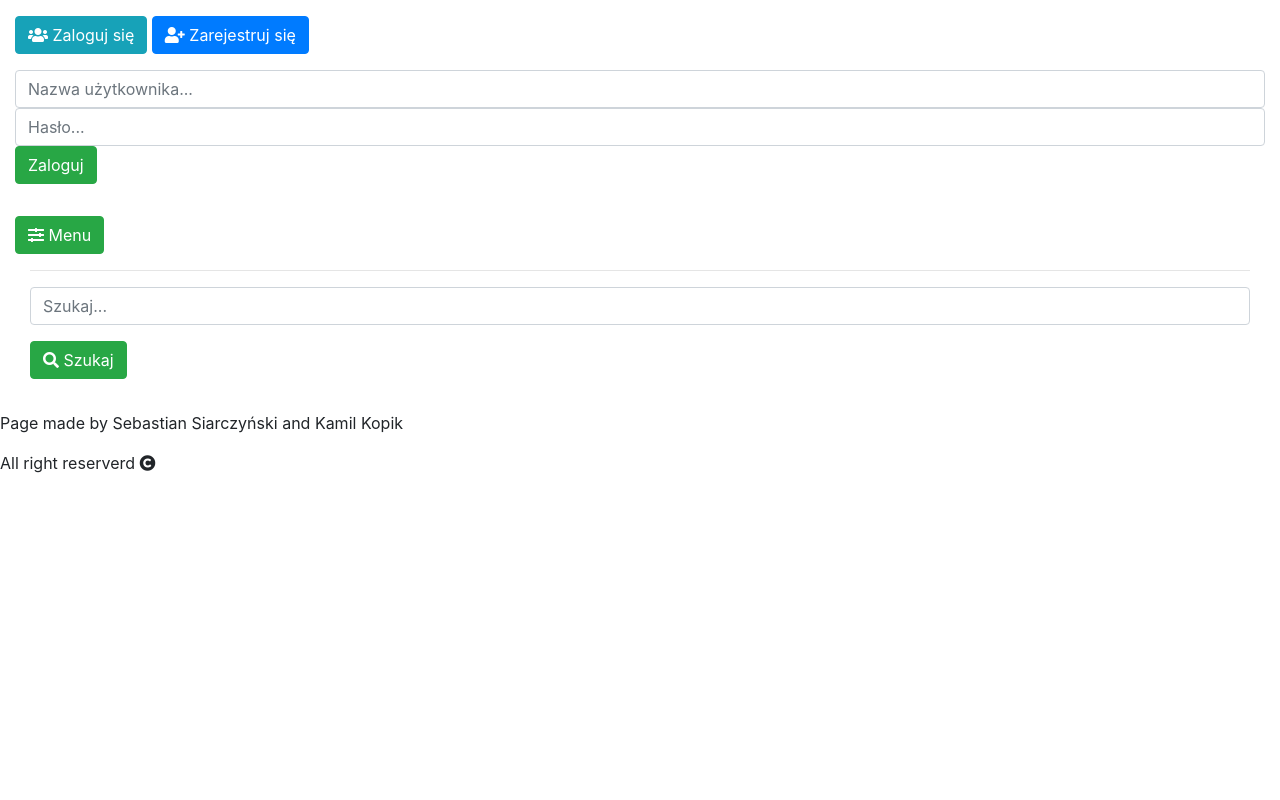
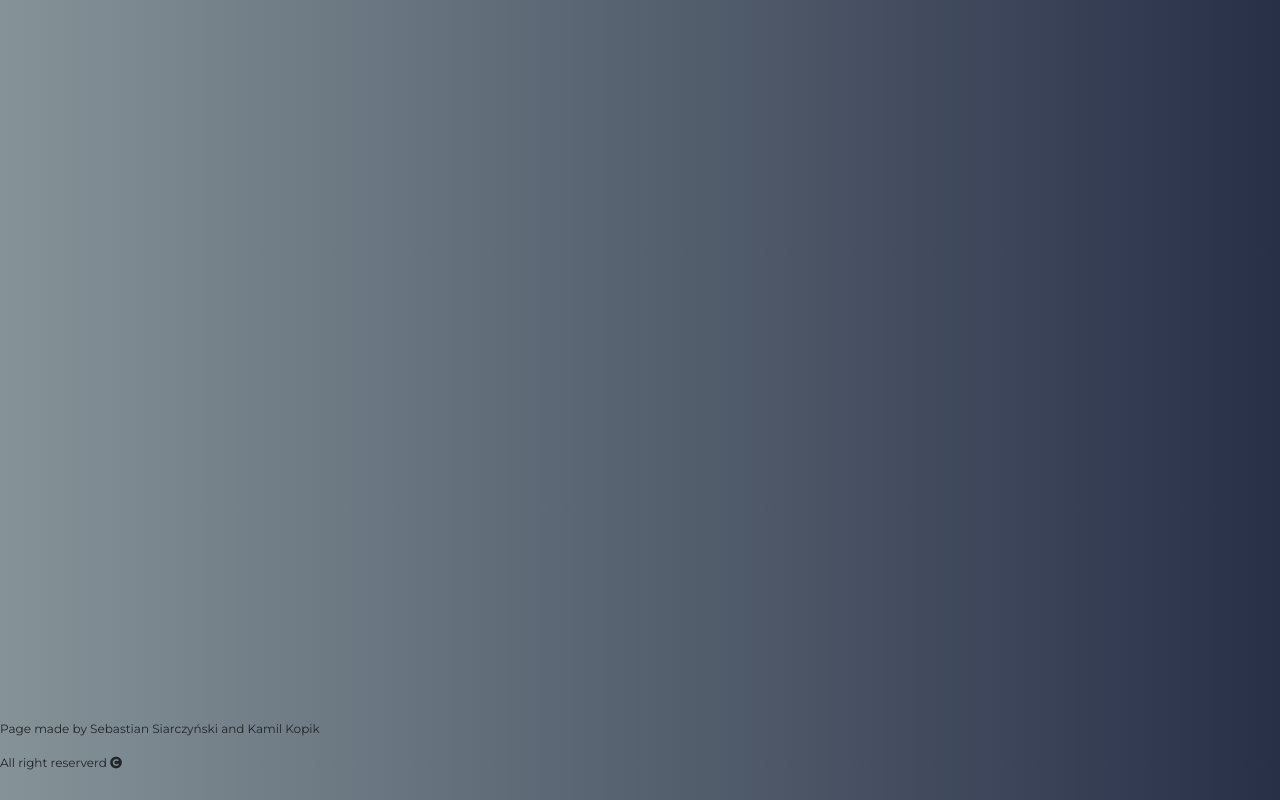
Before and after one commit to Kejson/Blog_Testowy, a PHP site: page / in a window 1280 px wide. Run offline with PHP 8.4, Linux system fonts and the light colour scheme; some libraries are stand-ins or nearby versions.

Commit message:
Commit
walka z dzialaniem tego jebanego gowna

```diff
--- a/frontEnd/public/index.html
+++ b/frontEnd/public/index.html
@@ -11,7 +11,7 @@
 
     <link href="https://fonts.googleapis.com/css?family=Lato|Montserrat&display=swap" rel="stylesheet">
 
-    <link rel="stylesheet" href="../src/style/style.css" type="text/css">
+    <link rel="stylesheet" href="style.css">
 </head>
 <body>
     <!-- Tutaj zaczyna sie sekcja UI dla usera na X > max-table -->
--- a/frontEnd/src/style/style.css
+++ b/frontEnd/public/style.css
@@ -1,5 +1,3 @@
-@import url('https://fonts.googleapis.com/css?family=Lato|Montserrat&display=swap');
-
 *, *::after, *::before{
     margin: 0;
     padding: 0;
```
